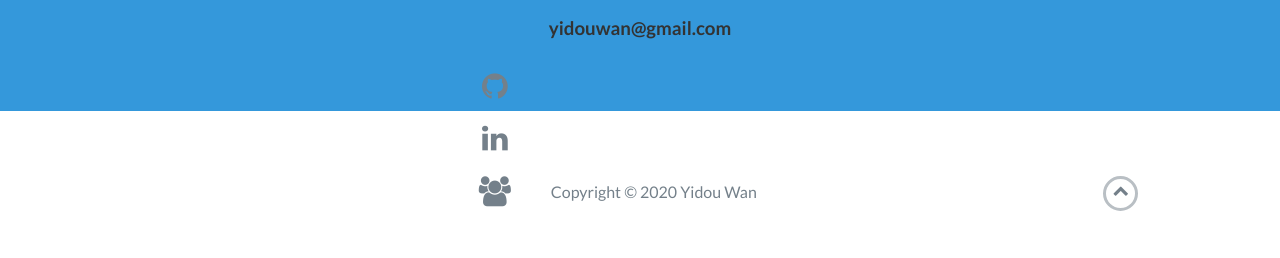
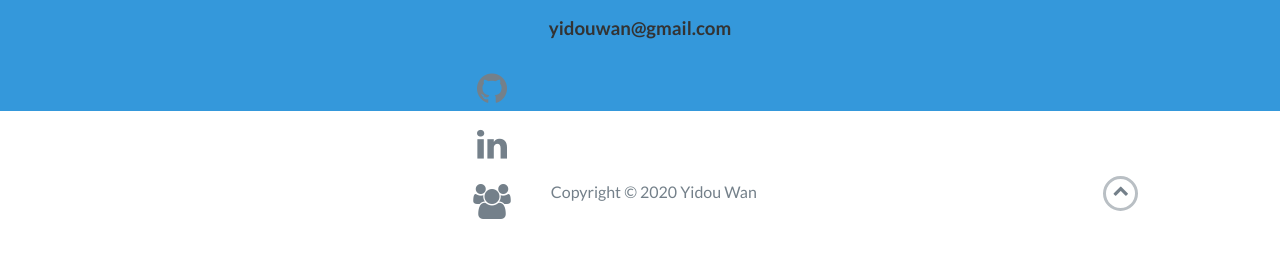
Before and after one commit to yidouwan/yidouwan.github.io, a website: page index.html in a window 1280 px wide. Shown: the part 4315-4573 px from the top of the page. Drawn offline with nearby package versions, Linux system fonts and the light colour scheme.

Commit message:
contact fix

```diff
--- a/index.html
+++ b/index.html
@@ -250,13 +250,13 @@
             <div class="col-sm-5 social">
                 <ul>
                     <li>
-                        <a href="https://github.com/yidouwan" target="_blank"><i class="fa fa-github" aria-hidden="true" style="font-size:30px;"></i></a>
+                        <a href="https://github.com/yidouwan" target="_blank"><i class="fa fa-github" aria-hidden="true" style="font-size:35px;"></i></a>
                     </li>
                     <li>
-                        <a href="https://www.linkedin.com/in/yidou-wan/" target="_blank"><i class="fa fa-linkedin" aria-hidden="true" style="font-size:30px;"></i></a>
+                        <a href="https://www.linkedin.com/in/yidou-wan/" target="_blank"><i class="fa fa-linkedin" aria-hidden="true" style="font-size:35px;"></i></a>
                     </li>
                     <li>
-                        <a href="https://www.ratemyprofessors.com/ShowRatings.jsp?tid=2406310" target="_blank"><i class="fa fa-users" aria-hidden="true" style="font-size:30px;"></i></a>
+                        <a href="https://www.ratemyprofessors.com/ShowRatings.jsp?tid=2406310" target="_blank"><i class="fa fa-users" aria-hidden="true" style="font-size:35px;"></i></a>
                     </li>
                 </ul>
             </div>
--- a/scss/styles.scss
+++ b/scss/styles.scss
@@ -742,13 +742,13 @@ footer {
 
     ul {
       display: inline-block;
-      margin:auto;
+      margin: 0 0 15px 0;
       text-align: center;
     }
 
     ul li {
       display:block;
-      position: relative;
+      position: 50%;
     }
 
 }
```
Also changed, not shown: css/styles.css.
